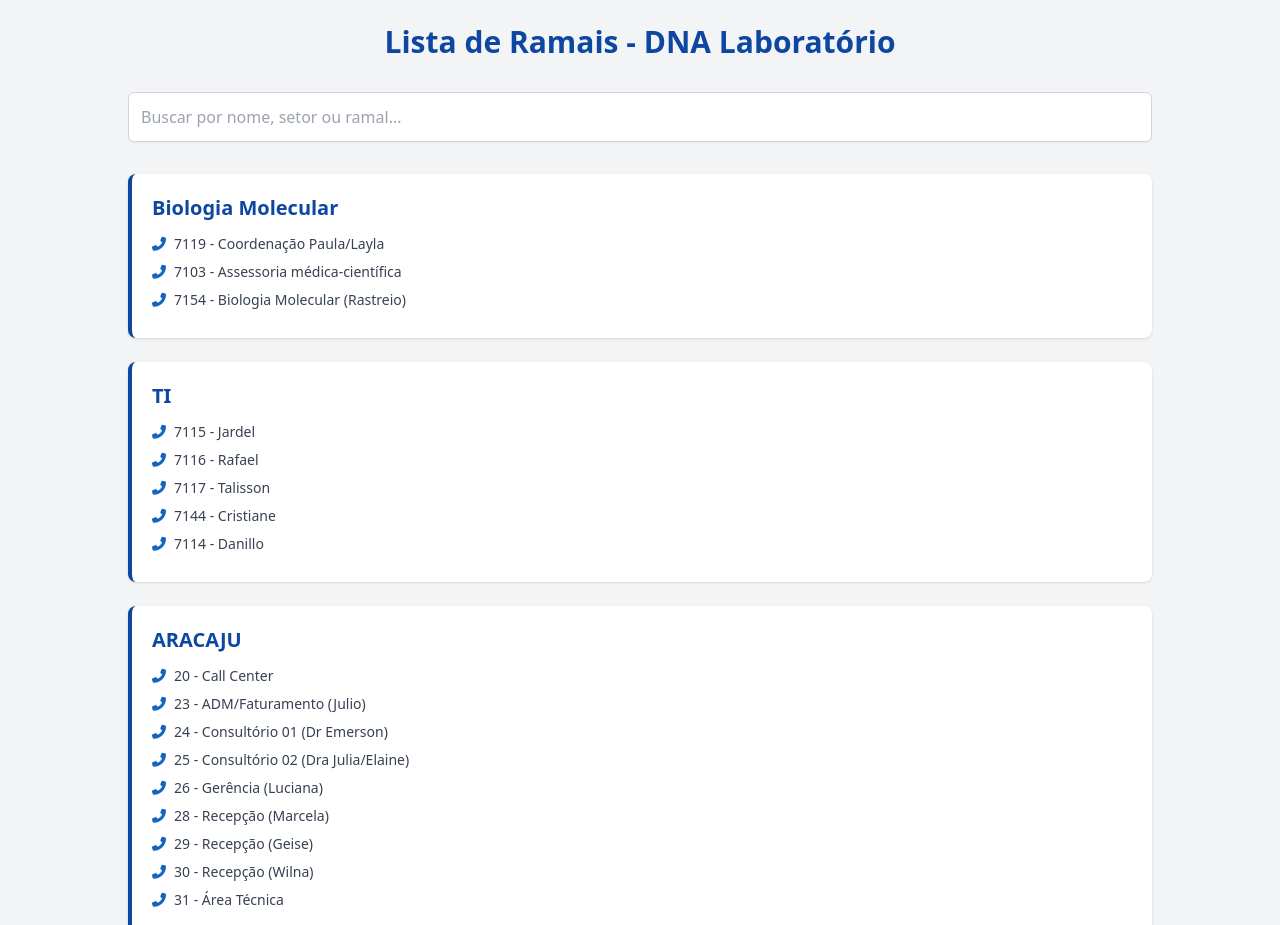
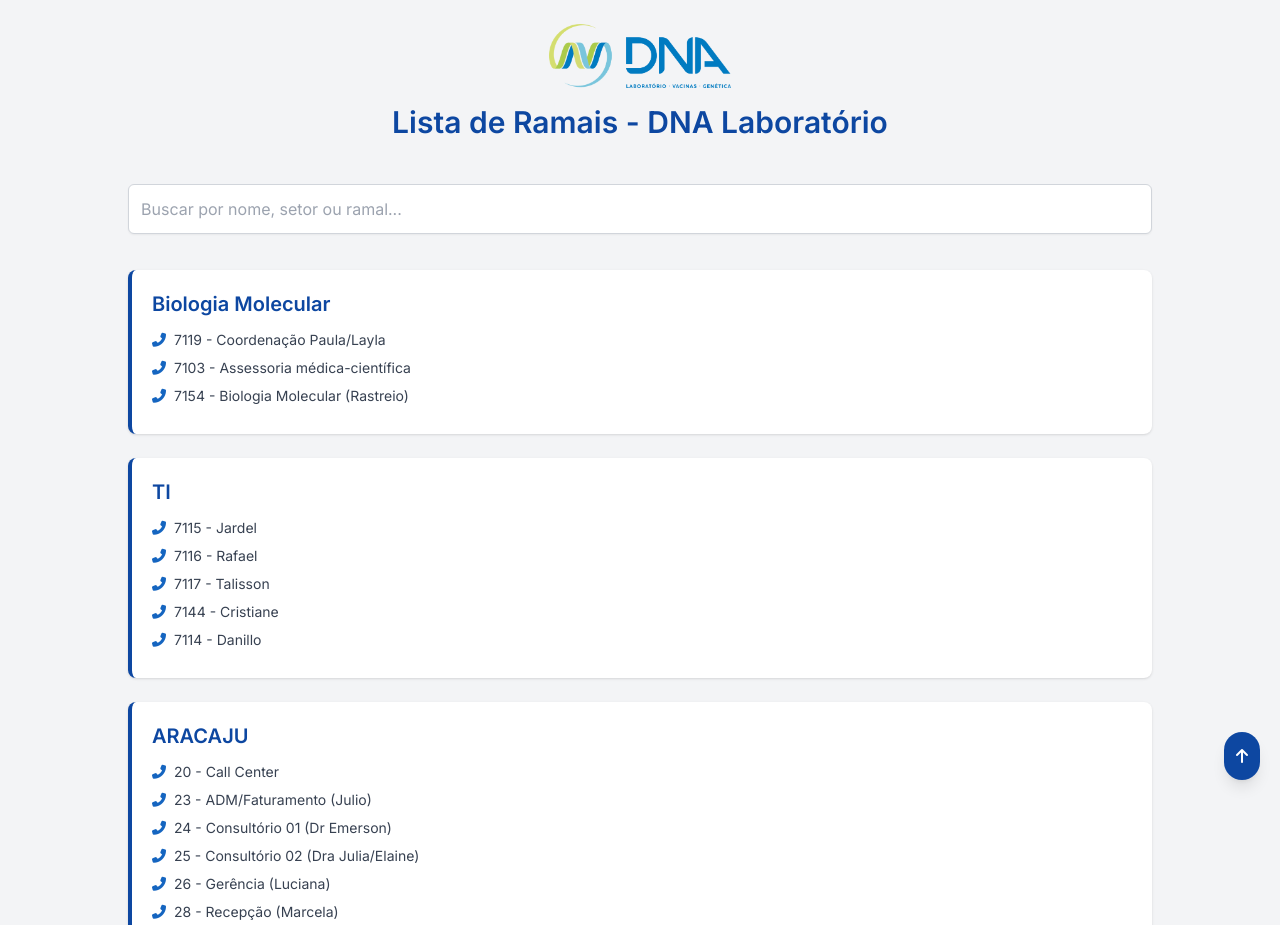
Before and after one commit to jTalisson23/AutomaVOIP, a plain HTML site: page DNAVOIP/INDEX.HTML in a window 1280 px wide. Shown: the top 925 px of the page. Drawn offline with nearby package versions, Linux system fonts and the light colour scheme.

Commit message:
atualizações

```diff
--- a/DNAVOIP/INDEX.HTML
+++ b/DNAVOIP/INDEX.HTML
@@ -2,34 +2,53 @@
 <html lang="pt-BR">
 <head>
   <meta charset="UTF-8" />
+  <meta name="viewport" content="width=device-width, initial-scale=1">
   <title>Ramais DNA - Laboratório</title>
   <script src="https://cdn.tailwindcss.com"></script>
   <script>
     tailwind.config = {
       theme: {
         extend: {
+          fontFamily: {
+            sans: ['Inter', 'sans-serif'],
+          },
           colors: {
             primary: '#0d47a1',
             secondary: '#1565c0',
+            important: '#d32f2f',
           }
         }
       }
     }
   </script>
   <link rel="stylesheet" href="https://cdnjs.cloudflare.com/ajax/libs/font-awesome/6.4.0/css/all.min.css" />
+  <link href="https://fonts.googleapis.com/css2?family=Inter:wght@400;600&display=swap" rel="stylesheet">
 </head>
 <body class="bg-gray-100 text-gray-800 font-sans p-6">
+
+  <div class="flex justify-center mb-4">
+    <img src="logo.png" alt="Logomarca DNA" class="h-16">
+  </div>
 
   <h1 class="text-3xl font-bold text-primary text-center mb-8">Lista de Ramais - DNA Laboratório</h1>
 
   <div class="max-w-5xl mx-auto">
-    <input type="text" id="searchInput" placeholder="Buscar por nome, setor ou ramal..."
-      class="w-full p-3 mb-8 rounded-md border border-gray-300 shadow-sm focus:outline-none focus:ring-2 focus:ring-primary" />
+    <div class="sticky top-0 bg-gray-100 py-3 z-10">
+      <input type="text" id="searchInput" placeholder="Buscar por nome, setor ou ramal..."
+        class="w-full p-3 rounded-md border border-gray-300 shadow-sm focus:outline-none focus:ring-2 focus:ring-primary" />
+    </div>
 
-    <div id="ramaisContainer" class="space-y-6">
-      <!-- Os ramais serão inseridos aqui -->
-    </div>
+    <div id="ramaisContainer" class="space-y-6 mt-6"></div>
   </div>
+
+  <footer class="text-center text-sm text-gray-500 mt-10">
+    © 2025 DNA Laboratório. Todos os direitos reservados.
+  </footer>
+
+  <button onclick="window.scrollTo({ top: 0, behavior: 'smooth' });"
+    class="fixed bottom-5 right-5 bg-primary text-white p-3 rounded-full shadow-lg hover:bg-blue-800">
+    <i class="fas fa-arrow-up"></i>
+  </button>
 
   <script>
     const setores = [
@@ -69,7 +88,7 @@
         setor: "Financeiro",
         ramais: [
           { numero: "7137", nome: "Rebeca" },
-          { numero: "7133", nome: "Rafaela" },
+          { numero: "7133", nome: "Rafaela" }
         ]
       },
       {
@@ -93,15 +112,13 @@
           { numero: "7550", nome: "Patologia - Coordenação" }
         ]
       },
-
       {
         setor: "RH",
         ramais: [
-          { numero: "7145" , nome: "Fernanda"},
-          { numero: "SN" , nome: "Carla"},
-          ]
+          { numero: "7145", nome: "Fernanda" },
+          { numero: "SN", nome: "Carla" }
+        ]
       },
-
       {
         setor: "PITUBA - Amazonas / Telefonia",
         ramais: [
@@ -136,9 +153,9 @@
         setor.ramais.forEach(r => {
           const linha = document.createElement("div");
           linha.className = "flex items-center text-sm text-gray-700 mb-2";
-          linha.innerHTML = r.numero.includes("SAC")
-            ? `<i class="fas fa-phone-alt text-secondary mr-2"></i><span>${r.numero} - ${r.nome}</span>`
-            : `<i class="fas fa-phone-alt text-secondary mr-2"></i><a href="sip:${r.numero}@192.168.200.236" class="font-medium hover:underline">${r.numero} - ${r.nome}</a>`;
+          linha.innerHTML = r.numero.includes("SAC") || r.numero === "SN"
+            ? `<i class=\"fas fa-phone-alt text-secondary mr-2\"></i><span>${r.numero} - ${r.nome}</span>`
+            : `<i class=\"fas fa-phone-alt text-secondary mr-2\"></i><a href=\"sip:${r.numero}@192.168.200.236\" class=\"font-medium hover:underline\">${r.numero} - ${r.nome}</a>`;
           card.appendChild(linha);
         });
 
```
Also changed, not shown: DNAVOIP/logo.png (added), 1 other file.
